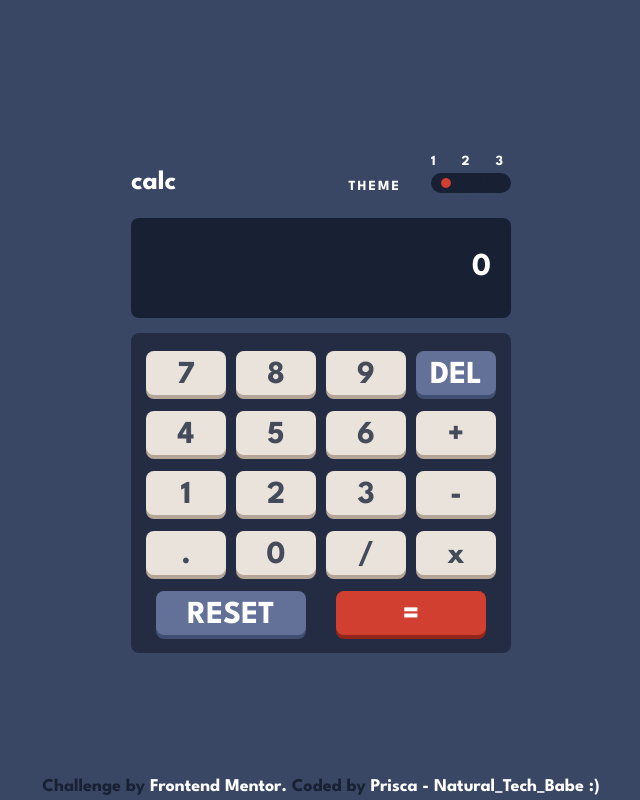
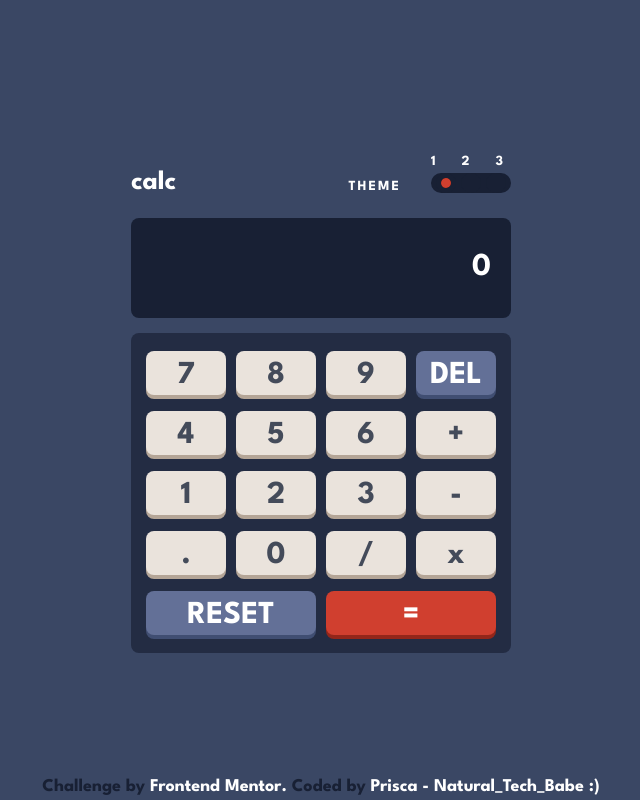
Before and after one commit to PriscaTonia/calculator-app, a React (Create React App) app: page / in a window 1280 px wide. Shown: the whole page, without its empty margins (319-959 px from the left). Built offline with nearby package versions, Linux system fonts and the light colour scheme; the HTML template or start-up script is replaced by a standard one.

Commit message:
Finishing Touches

```diff
--- a/src/components/Button/styles.module.css
+++ b/src/components/Button/styles.module.css
@@ -14,7 +14,8 @@
 
 .big {
   width: 100%;
-  max-width: 150px;
+  min-width: 150px;
+  max-width: 180px;
   padding: 10px 0px 5px 0px;
 }
 
@@ -54,13 +55,14 @@
 
 
 /* Mobile Styles */
-@media only screen and (min-width: 300px ) and (max-width: 400px),
- only screen and (min-device-width: 300px) and (max-device-width: 400px){
+@media only screen and (min-width: 300px ) and (max-width: 600px),
+ only screen and (min-device-width: 300px) and (max-device-width: 600px){
   .small {
     max-width: 60px;
     padding: 20px 0px 10px 0px;
   }
   .big {
+    min-width: 100px;
     max-width: 130px;
     padding: 20px 0px 10px 0px;
 
@@ -74,6 +76,7 @@
     padding: 20px 0px 15px 0px;
   }
   .big {
+    min-width: 100px;
     max-width: 150px;
     padding: 20px 0px 15px 0px;
   }
```
